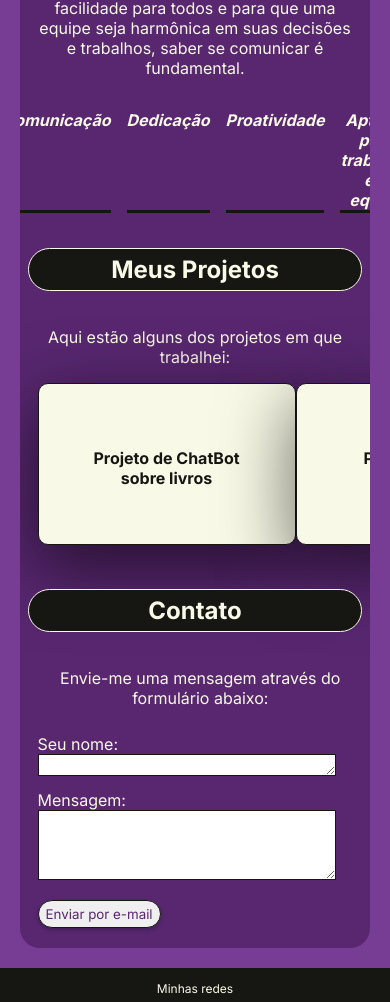
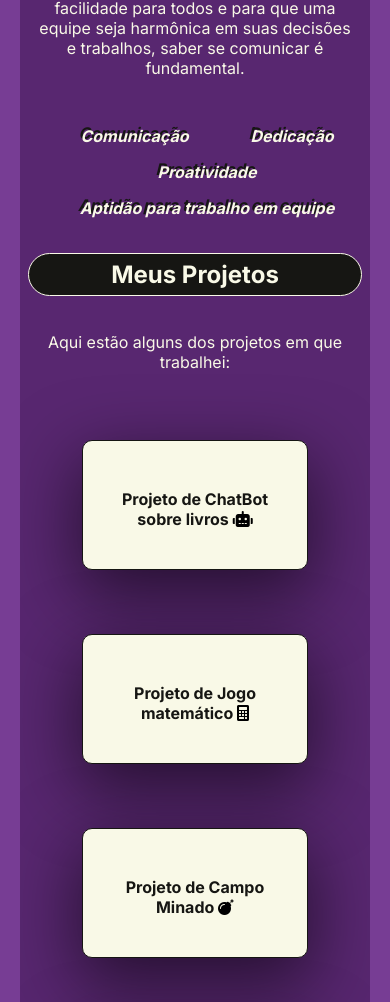
Before and after one commit to Sophia-lsts/sitePortfolio, a plain HTML site: page index.html in a window 390 px wide. Shown: the part 950-1952 px from the top of the page. Drawn offline with Linux system fonts and the light colour scheme.

Commit message:
mudanças nas softskills, ajute de responsividade e form

```diff
--- a/index.html
+++ b/index.html
@@ -36,53 +36,66 @@
           <li>Comunicação</li>
           <li>Dedicação</li>
           <li>Proatividade</li>
-          <li>Aptidão para trabalhar em equipe</li>
+          <li>Aptidão para trabalho em equipe</li>
         </ul>
     </section>
 
     <section id="projetos">
       <h1 class="titulos">Meus Projetos</h1>
       <p>Aqui estão alguns dos projetos em que trabalhei:</p>
+      <br>
       <div class="textos">
 
         <div class="projeto">
           <p class="titulosProjetos">
             Projeto de ChatBot sobre livros
+            <i class="fa-solid fa-robot" style="color: #000000;"></i>
           </p>
-          <br>
           <p class="detalhamento">
             Um projeto iniciante que foi feito durante a Imersão AI, da Alura, nela foi possível que eu desenvolvesse habilidades como melhor estruturação de prompts com Google AI Studio, usando chaves de API e utilização da ferramenta Jupyter Notebook usando linguagem Python para construção do chatbot.
+            <br> <br> <br>
+            <a href="https://github.com/Sophia-lsts/imersao_ai_alura">Acesse o link do repositório aqui</a>
           </p>
         </div>
 
         <div class="projeto">
         <p class="titulosProjetos">
         Projeto de Jogo matemático
+        <i class="fa-solid fa-calculator" style="color: #000000;"></i>
         </p>
+        <br>
         <p class="detalhamento">
-          Foi o trabalho final da matéria de Algoritmos, para estabelecer uma base inicial em Lógica de Programção, foi proposto a criação de um jogo em matriz para realizar operações matemáticas até que a matriz ficasse vazia.
+          Foi o trabalho final da matéria de Algoritmos, para estabelecer uma base inicial em Lógica de Programção, foi proposto a criação de um jogo em matriz em que o jogador escolhia os números e as operações matemáticas, resolvendo-as até que todos os números já tivessem sido usados e a matriz tenha ficado vazia. <br> <br> <br>
+          <a href="https://github.com/Sophia-lsts/Algoritmos/tree/main/TrabalhoFinal" target="_blank">Acesse o link do repositório aqui</a>
         </p>
         </div>
 
         <div class="projeto">
           <p class="titulosProjetos">
         Projeto de Campo Minado
+        <i class="fa-solid fa-bomb" style="color: #000000;"></i>
         </p>
+        <br>
         <p class="detalhamento">
-          Também como trabalho final de matéria na UNEB, proposto no final do semestre para Linguagem de Programação 1, adquiri conhecimentos em struct, ponteiros, alocação de memória, recursão e manipulação de arquivos, além de ter sido necessário uma lógica para construção do jogo mais complexa que a do projeto anterior.
+          Também como trabalho final de matéria na UNEB, proposto no final do semestre para Linguagem de Programação 1, adquiri conhecimentos em struct, ponteiros, alocação de memória, recursão e manipulação de arquivos em C, além de ter sido necessário uma lógica para construção do jogo mais complexa que a do projeto anterior.
+          <br> <br> <br>
+          <a href="https://github.com/Sophia-lsts/CampoMinado">Acesse o link do repositório aqui</a>
         </p>
         </div>
 
         <div class="projeto">
         <p class="titulosProjetos">
         Projeto de Landing Page do Spotify
+        <i class="fa-brands fa-spotify" style="color: #000000;"></i>
         </p>
         <br>
         <p class="detalhamento">
-          Esse projeto, assim como do chatbot, foi feito a partir um interesse pessoal em expandir meus estudos e por uma curiosidade já existente em explorar o Front-End. Realizado durante a Imersão Front-End da Alura, tive a oportunidade de estudar sobre HTML, CSS, JavaScript e um contato com React, para criação dessa página de modo que pude descobrir e aprender cada vez mais e detalhadamente sobre cada um deles.
+          Esse projeto, assim como do chatbot, foi feito a partir um interesse pessoal em expandir meus estudos e por uma curiosidade já existente em explorar o Front-End. Realizado durante a Imersão Front-End da Alura, tive a oportunidade de estudar sobre HTML, CSS, JavaScript e ter contato com React, para criar essa página pude aprender e me aprofundar mais  sobre cada um deles.
+          <br> <br>
+          <a href="https://github.com/Sophia-lsts/imersaoFrontend">Acesse o link do repositório aqui</a>
         </p>
         </div>
-    </div>
+      </div>
     </section>
 
     <section id="contato">
@@ -91,9 +104,12 @@
       <p>Envie-me uma mensagem através do formulário abaixo:</p>
       <form action="https://formsubmit.co/sophialimasantos4@gmail.com" method="POST" target="_blank">
         <label for="nome">Seu nome:</label>
-        <textarea id="mensagem" name="text" rows="1" cols="50"></textarea>
+        <textarea id="mensagem" name="nome" rows="1" cols="50"></textarea>
+        <label for="email">Seu e-mail:</label>
+        <textarea id="mensagem" name="e-mail" rows="1" cols="50"></textarea>
         <label for="mensagem">Mensagem:</label>
-        <textarea id="mensagem" name="text" rows="4" cols="50"></textarea>
+        <textarea id="mensagem" name="text" rows="2" cols="50"></textarea>
+        <input type="hidden" name="_captcha" value="false" />
         <br>
         <button type="submit" id="botaoEnvio">Enviar por e-mail</button>
       </div>
--- a/styles.css
+++ b/styles.css
@@ -12,12 +12,20 @@ body {
   align-items: center;
 }
 
+p {
+  text-align: center;
+}
+
+a {
+  color: var(--purple);
+}
+
 .titulos {
   padding: 6px;
   border: var(--white) solid 0.05cm;
   border-radius: 40px;
   background-color: var(--black);
-  width: 30rem;
+  width: 28rem;
 }
 
 h3 {
@@ -29,23 +37,30 @@ h3 {
 
 .softskills {
   display: flex;
+  flex-direction: row;
+  justify-content: space-around;
+  flex-wrap: wrap;
   list-style-type: none;
+  width: 90%;
 }
 
 .softskills li {
   font-weight: bold;
+  margin-top: 16px;
   margin-right: 16px;
   font-style: italic;
-  border-bottom: 0.1cm solid var(--black);
+  color: var(--white);
+  text-shadow: var(--black) -2px -3px;
 }
 
 .textos {
   display: grid;
-  grid-template-columns: 1fr 1fr 1fr 1fr;
+  grid-template-columns: repeat(4, 1fr);
   grid-template-rows: auto;
   place-items: center;
+  gap: 1rem;
   width: 90%;
-  margin-bottom: 24px;
+  margin-bottom: 30px;
 }
 
 .textoSobre {
@@ -59,7 +74,7 @@ h3 {
   height: 4rem;
   color: var(--black);
   font-weight: bold;
-  padding: 3rem;
+  padding: 2rem;
   border: solid 0.05cm var(--black);
   border-radius: 10px;
   background-color: var(--white);
@@ -79,14 +94,15 @@ h3 {
 }
 
 .projeto:hover {
-  height: 20rem;
+  height: 24rem;
 }
 
 .projeto:hover .detalhamento {
   font-size: small;
   font-weight:normal;
-  max-height: 20rem;
+  max-height: 24rem;
   color: var(--black);
+  padding-bottom: 16px;
 }
 
 #minhaFoto {
@@ -156,6 +172,7 @@ footer {
 form {
   display: inline-block;
   text-align: left;
+  width: 100%;
 }
 
 form label {
@@ -165,7 +182,7 @@ form label {
 
 form textarea {
   width: 100%;
-  max-width: 500px;
+  max-width: 28rem;
 }
 
 #mensagem {
@@ -219,13 +236,30 @@ a {
 
 /*colocar a parte de softskills e dos projetos*/
 
+
+@media (max-width: 1095px) {
+  .textos {
+  grid-template-columns: repeat(2, 1fr);
+  margin-top: 2rem;
+  gap: 2rem;
+  }
+
+  .projeto {
+    margin-bottom: 2rem;
+  }
+}
+
 @media (max-width: 900px) {
   #minhaFoto {
     width: 30%;
   }
 }
 
-@media (max-width: 550px) {
+@media (max-width: 600px) {
+  .textos {
+    grid-template-columns: 1fr;
+    }
+
   #minhaFoto {
     width: 35%;
   }
```
